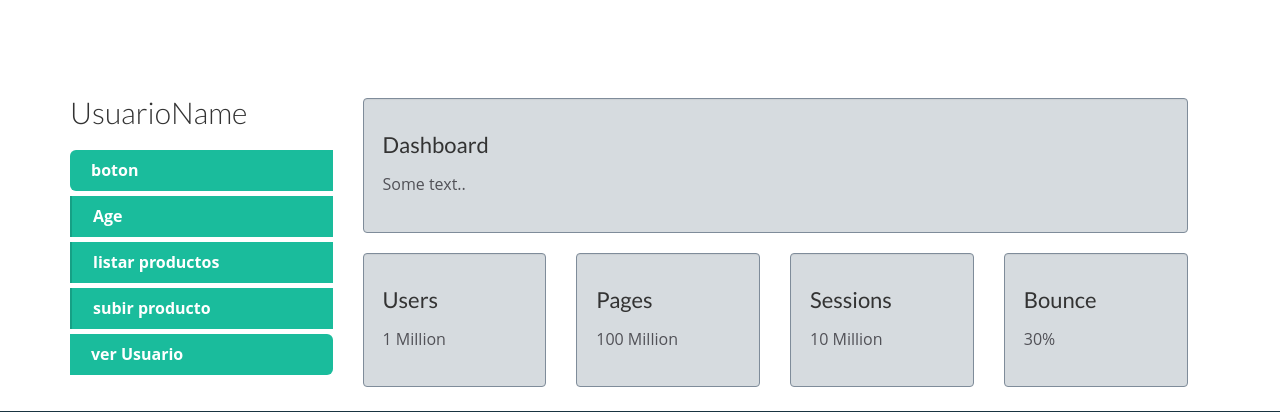
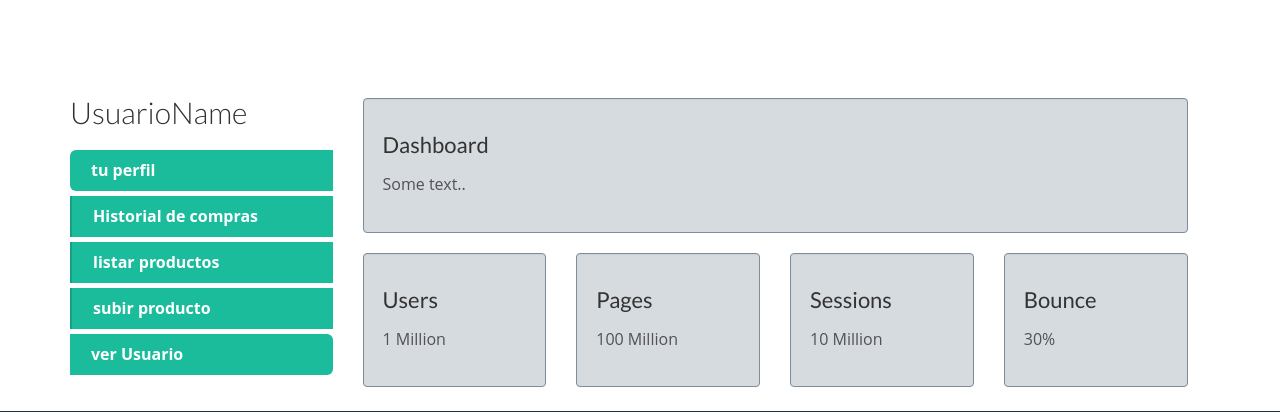
Before and after one commit to pablovass/chocolateriaPhp, a PHP site: page /chocolateriaPhp/panel/panel.php in a window 1280 px wide. Shown: the part 58-470 px from the top of the page. Run offline with PHP 8.4, Linux system fonts and the light colour scheme.

Commit message:
edicion sabado

```diff
--- a/panel/panel.php
+++ b/panel/panel.php
@@ -85,8 +85,8 @@ include('../db/clientes.php');
     </div>
     <div class="collapse navbar-collapse" id="myNavbar">
       <ul class="nav navbar-nav">
-        <li><a href="panel.php?page=1">perfil</a></li>
-        <li><a href="panel.php?page=2">Age</a></li>
+        <li><a href="panel.php?page=1">tu perfil</a></li>
+        <li><a href="panel.php?page=2">Historial de compras</a></li>
         <li><a data-toggle="collapse" data-target="#demo1">listar productos</a></li>
         <li><a data-toggle="collapse" data-target="#demo" >subir producto</a></li>
         <li><a data-toggle="collapse" data-target="#demo3" >ver Usuario</a></li>
@@ -100,8 +100,8 @@ include('../db/clientes.php');
     <div class="col-sm-3 sidenav hidden-xs">
       <h2>UsuarioName</h2>
       <ul class="nav nav-pills nav-stacked">
-        <li><a href="panel.php?page=1">boton</a></li>
-        <li><a href="panel.php?page=2">Age</a></li>
+        <li><a href="panel.php?page=1">tu perfil</a></li>
+        <li><a href="panel.php?page=2">Historial de compras</a></li>
         <li><a data-toggle="collapse" data-target="#demo1">listar productos</a></li>
         <li><a data-toggle="collapse" data-target="#demo" >subir producto</a></li>
          <li><a data-toggle="collapse" data-target="#demo3" >ver Usuario</a></li>
```
